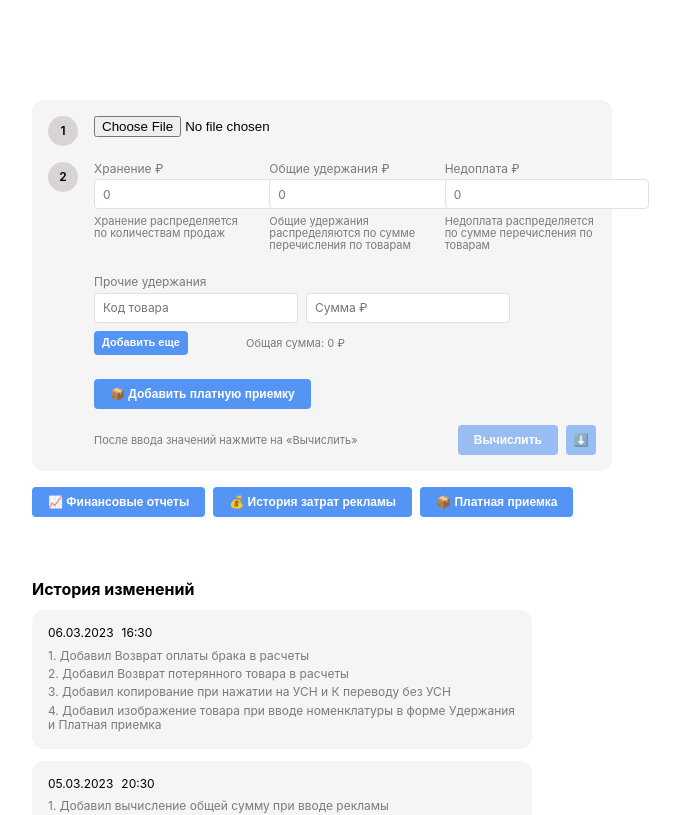
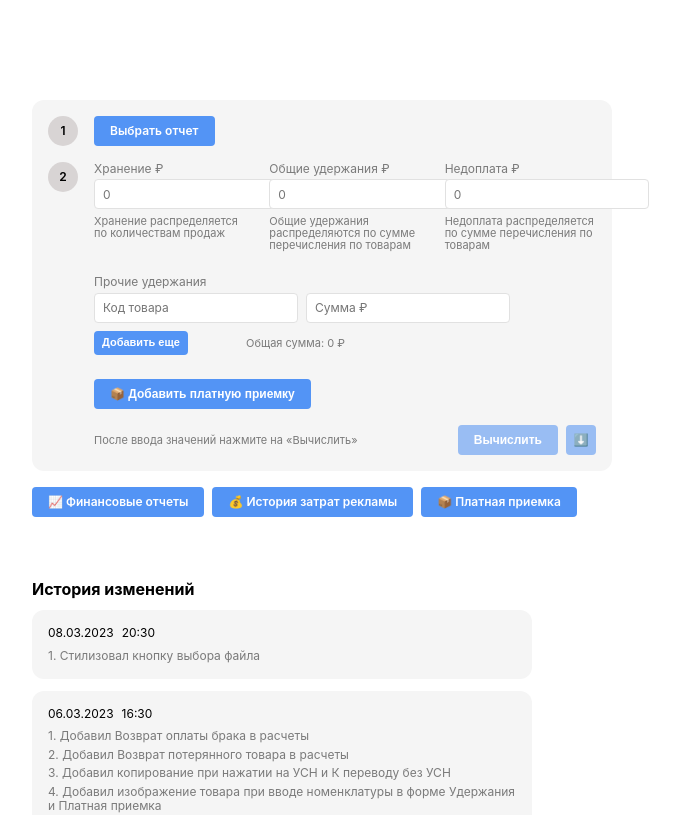
Before and after one commit to Dindro/marketplace-report, a Vue app: page / in a window 1280 px wide. Shown: the top 815 px of the page, without its empty margins (128-808 px from the left). Built offline with nearby package versions, Linux system fonts and the light colour scheme; what vue3-clipboard would draw is missing.

Commit message:
add file input component & add button tag

```diff
--- a/src/components/Report/Form.vue
+++ b/src/components/Report/Form.vue
@@ -3,7 +3,7 @@
         <div class="form__step">
             <div class="form__counter">1</div>
             <div class="form__controls">
-                <input type="file" accept=".xls,.xlsx" @change="onChangeFile" />
+                <FileField action="Выбрать отчет" accept=".xls,.xlsx" @change="file = $event" />
             </div>
         </div>
         <div class="form__step">
@@ -75,6 +75,7 @@
 
     import Button from '@/components/UI/Button.vue';
     import TextField from '@/components/UI/TextField.vue';
+    import FileField from '@/components/UI/FileField.vue';
     import FormCosts, { type ICostStructure } from '@/components/Report/FormCosts.vue';
 
     export interface IFormStructure {
--- a/src/components/UI/Button.vue
+++ b/src/components/UI/Button.vue
@@ -1,7 +1,10 @@
 <template>
-    <button type="button" class="button" :class="classes" :disabled="disabled">
+    <button v-if="!props.tag || props.tag === 'button'" type="button" class="button" :class="classes" :disabled="disabled">
         <slot />
     </button>
+    <span v-else-if="props.tag === 'span'" class="button" :class="classes">
+        <slot />
+    </span>
 </template>
 
 <script setup lang="ts">
@@ -12,6 +15,7 @@
         disabled?: boolean;
         color?: 'red';
         box?: boolean;
+        tag?: 'button' | 'span';
     }>();
 
     const classes = computed(() => {
@@ -21,6 +25,7 @@
         if (props.mini) classes.push(`${buttonClass}--mini`);
         if (props.color) classes.push(`${buttonClass}--${props.color}`);
         if (props.box) classes.push(`${buttonClass}--box`);
+        if (props.disabled) classes.push(`${buttonClass}--disabled`);
 
         return classes;
     });
--- /dev/null
+++ b/src/components/UI/FileField.vue
@@ -0,0 +1,57 @@
+<template>
+    <label class="file-field">
+        <input
+            class="file-field__input"
+            type="file"
+            :accept="accept"
+            @change="onChange"
+        >
+        <Button tag="span">{{ actionText }}</Button>
+    </label>
+</template>
+
+<script setup lang="ts">
+    import { computed, ref, type Ref, type ComputedRef } from 'vue';
+
+    import Button from '@/components/UI/Button.vue';
+
+    const props = defineProps<{
+        action: string;
+        accept?: string;
+    }>();
+
+    const emit = defineEmits<{
+        (e: 'change', value: ArrayBuffer): void;
+    }>();
+
+    const selectedFile: Ref<string> = ref('');
+    const actionText: ComputedRef<string> = computed(() => selectedFile.value || props.action);
+
+    function onChange(event: Event): void {
+        const target = event.target as HTMLInputElement;
+
+        if (!target.files?.length) return;
+        const targetFile = target.files[0];
+        const fileReader = new FileReader();
+        selectedFile.value = targetFile.name;
+
+        fileReader.onload = (event: ProgressEvent<FileReader>) => {
+            const data = event.target?.result;
+            if (data) emit('change', data as ArrayBuffer);
+        };
+        fileReader.readAsBinaryString(targetFile);
+    }
+</script>
+
+<style lang="scss" scoped>
+    .file-field {
+        &__input {
+            position: absolute;
+            z-index: -1;
+            opacity: 0;
+            display: block;
+            width: 0;
+            height: 0;
+        }
+    }
+</style>
--- a/src/components/Version/VersionHistory.vue
+++ b/src/components/Version/VersionHistory.vue
@@ -23,6 +23,13 @@
     }
 
     const data: IVersion[] = [
+        {
+            date: '08.03.2023',
+            time: '20:30',
+            points: [
+                'Стилизовал кнопку выбора файла',
+            ],
+        },
         {
             date: '06.03.2023',
             time: '16:30',
--- a/src/views/ReportView.vue
+++ b/src/views/ReportView.vue
@@ -5,13 +5,13 @@
 
         <div class="product-info__fast">
             <a href="https://seller.wildberries.ru/suppliers-mutual-settlements/reports-implementations/reports-weekly" target="_blank">
-                <Button>📈 Финансовые отчеты</Button>
+                <Button tag="span">📈 Финансовые отчеты</Button>
             </a>
             <a href="https://cmp.wildberries.ru/finance/upd" target="_blank">
-                <Button>💰 История затрат рекламы</Button>
+                <Button tag="span">💰 История затрат рекламы</Button>
             </a>
             <a href="https://seller.wildberries.ru/analytics/acceptance-report" target="_blank">
-                <Button>📦 Платная приемка</Button>
+                <Button tag="span">📦 Платная приемка</Button>
             </a>
         </div>
 
```
